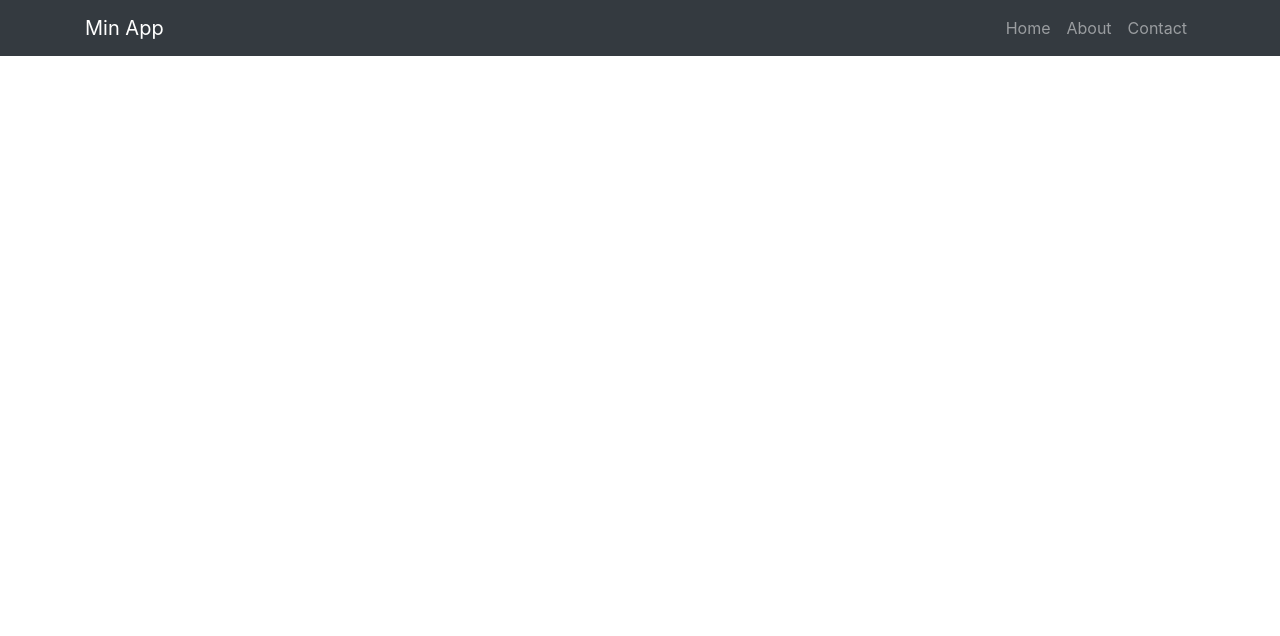
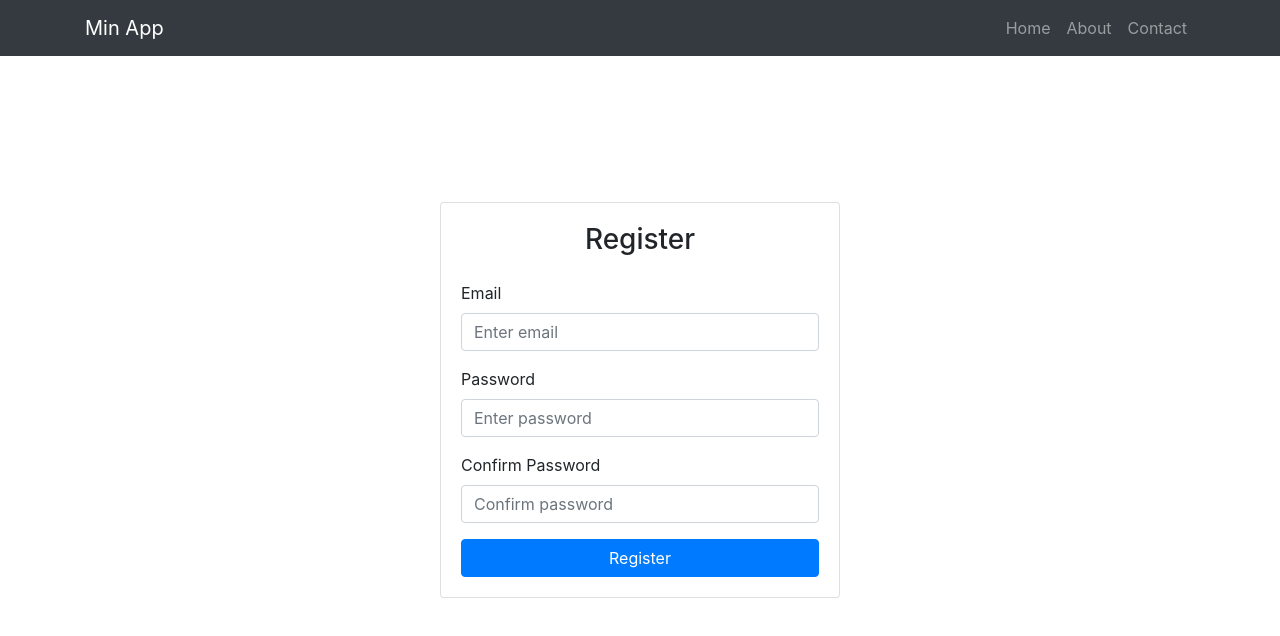
Before and after one commit to Carebridge-org/Carebridge-frontend, a React (Vite) app: page /auth/register in a window 1280 px wide. Shown: the top 636 px of the page. Built offline with nearby package versions, Linux system fonts and the light colour scheme.

Commit message:
Oprettet Register siden
Auth siden til oprettelse af konto er oprettet

Som standard(via backend) bliver brugerens rolle sat til user

```diff
--- a/src/App.jsx
+++ b/src/App.jsx
@@ -5,6 +5,7 @@ import Home from './pages/Home'
 import About from './pages/About'
 import Contact from './pages/Contact'
 import Login from "./pages/(auth)/Login"
+import Register from "./pages/(auth)/Register"
 function App() {
     return (
         <>
@@ -26,7 +27,9 @@ function App() {
                     <Route path="/" element={<Home />} />
                     <Route path="/about" element={<About />} />
                     <Route path="/contact" element={<Contact />} />
+                    {/* Auth */}
                     <Route path="/auth/login" element={<Login />} />
+                    <Route path="/auth/register" element={<Register />} />
                 </Routes>
             </Container>
         </>
--- /dev/null
+++ b/src/pages/(auth)/Register.jsx
@@ -0,0 +1,102 @@
+import { useState } from "react";
+import { Form, Button, Alert, Card, Container } from "react-bootstrap";
+import { useNavigate } from "react-router-dom";
+
+export default function Register() {
+    const [email, setEmail] = useState("");
+    const [password, setPassword] = useState("");
+    const [confirm, setConfirm] = useState("");
+    const [error, setError] = useState(null);
+    const navigate = useNavigate();
+
+    const handleRegister = async (e) => {
+        e.preventDefault();
+        setError(null);
+
+        // Tjek password match
+        if (password !== confirm) {
+            setError("Passwords do not match");
+            return;
+        }
+
+        try {
+            const formData = new FormData();
+            formData.append("email", email);
+            formData.append("password", password);
+
+            const res = await fetch("http://localhost:7070/auth/register", {
+                method: "POST",
+                body: formData,
+            });
+
+            const data = await res.json();
+
+            if (!res.ok) {
+                setError(data.error || "Registration failed");
+                return;
+            }
+
+            // Gem token og user i localStorage
+            localStorage.setItem("token", data.token);
+            localStorage.setItem("user", JSON.stringify(data.user));
+
+            // Naviger til forsiden (eller dashboard)
+            navigate("/");
+        } catch (err) {
+            setError("Network error");
+        }
+    };
+
+    return (
+        <Container className="d-flex justify-content-center align-items-center" style={{ minHeight: "80vh" }}>
+            <Card style={{ maxWidth: "400px", width: "100%" }}>
+                <Card.Body>
+                    <h3 className="text-center mb-4">Register</h3>
+
+                    {error && <Alert variant="danger">{error}</Alert>}
+
+                    <Form onSubmit={handleRegister}>
+                        <Form.Group className="mb-3">
+                            <Form.Label>Email</Form.Label>
+                            <Form.Control
+                                type="email"
+                                value={email}
+                                onChange={(e) => setEmail(e.target.value)}
+                                placeholder="Enter email"
+                                required
+                            />
+                        </Form.Group>
+
+                        <Form.Group className="mb-3">
+                            <Form.Label>Password</Form.Label>
+                            <Form.Control
+                                type="password"
+                                value={password}
+                                onChange={(e) => setPassword(e.target.value)}
+                                placeholder="Enter password"
+                                required
+                                minLength={6}
+                            />
+                        </Form.Group>
+
+                        <Form.Group className="mb-3">
+                            <Form.Label>Confirm Password</Form.Label>
+                            <Form.Control
+                                type="password"
+                                value={confirm}
+                                onChange={(e) => setConfirm(e.target.value)}
+                                placeholder="Confirm password"
+                                required
+                                minLength={6}
+                            />
+                        </Form.Group>
+
+                        <Button variant="primary" type="submit" className="w-100">
+                            Register
+                        </Button>
+                    </Form>
+                </Card.Body>
+            </Card>
+        </Container>
+    );
+}
```
